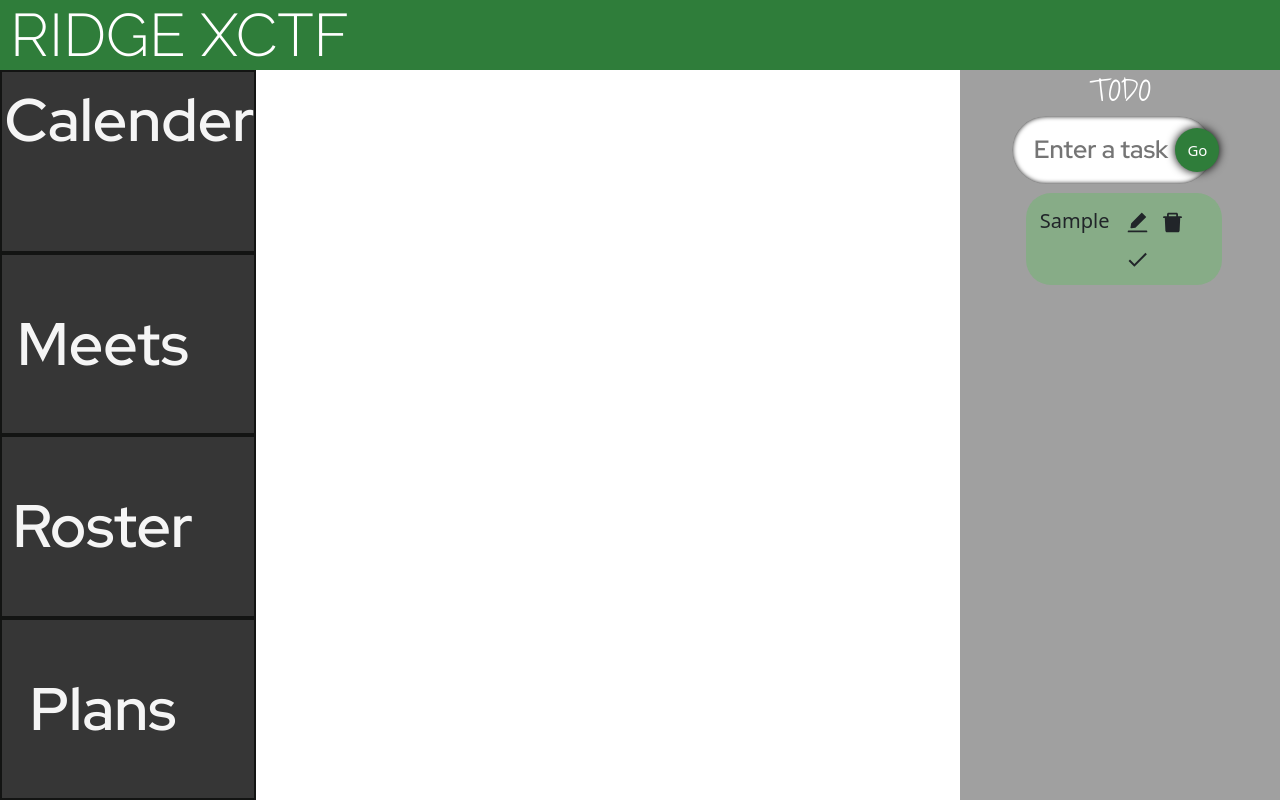
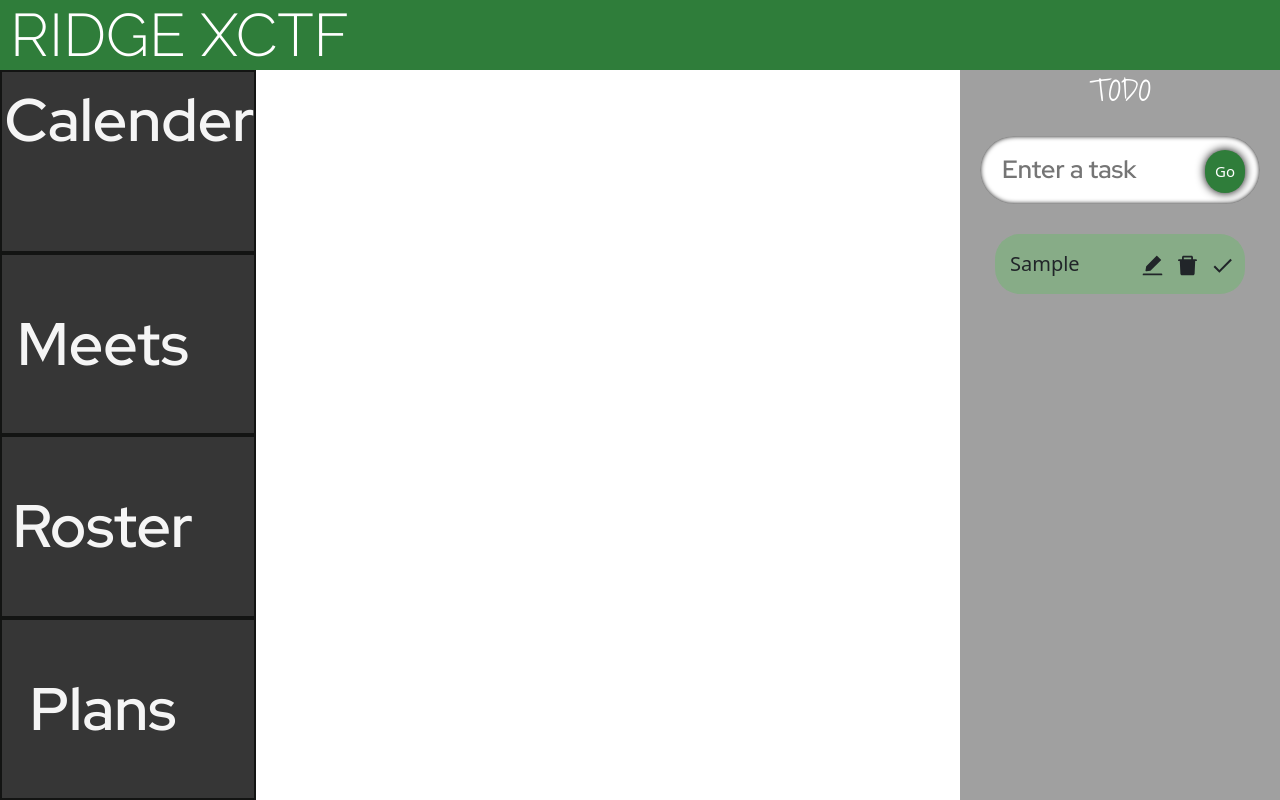
Before and after one commit to kalebh11/Ridge-XCTF-Summer-Project, a React (Create React App) app: page / in a window 1280 px wide. Both pictures are taken after typing "Sample" into the empty fields and a click on the button "Go". Built offline with nearby package versions, Linux system fonts and the light colour scheme.

Commit message:
fixed todo list

```diff
--- a/src/App.scss
+++ b/src/App.scss
@@ -106,28 +106,26 @@
  }
  .input{
   display:flex;
-  width: 90%;
+  width: 100%;
   align-items: center;
  }
 .inputBox{
-width: 70%;
+  width: 100%;
   border-radius: 40px;
   padding: 15px 22px;
   font-size: 25px;
   border: none;
   transition: 0.2s;
   box-shadow: inset 0 0 5px black;
-margin-left: 18%;
+  margin: 20px;
   font-family: 'Red Hat Display', sans-serif;
-
 }
-.input_submit{
-  position: absolute;
-  width: 44px;
-  height: 44px;
-  margin: 12px;
+.todo-button {
+  position:absolute;
+  left: -75px;
+  top: -20px;
+  padding: 10px;
   border-radius: 50px;
-  right: 3.8%;
   border: none;
   font-size: 15px;
   background-color: #2f7d3a;
@@ -142,22 +140,26 @@ font-family: 'Red Hat Display', sans-serif;
     box-shadow: 0 0 5px black;
   }
 }
-.todos{
+.relative-container {
+  position: relative;
+}
+.todo {
+  &.container {
     display:flex;
-  justify-content: space-evenly;
-  width: 90%;
-  flex-wrap: wrap;
+    flex-direction: column;
+    width: 100%;
+    padding-right:35px;
+    padding-left:35px;
   }
-.todoSingle{
+  & .task {
     display: flex;
-  width:68%;
+    width:100%;
     border-radius: 25px;
-  padding: 3%;
-  margin-top: 3%;
+    padding: 10px;
+    margin-top: 10px;
     background-color: rgb(135, 172, 135);
-  margin-left: 14%;
-}
-.todoSingleText{
+    height: 60px;
+    & .text {
       flex: 1;
       padding: 5px;
       border: none;
@@ -165,27 +167,20 @@ font-family: 'Red Hat Display', sans-serif;
       &:focus{
         outline:none;
       }
+      &.edit {
+        border-radius: 25px;
+        background-color: rgb(135, 172, 135);
+        &:focus{
+          box-shadow: 0 0 5px black;
+        }
+      }
+    }
+  }
 }
 .icon{
   margin-left: 10px;
   font-size: 25px;
   cursor: pointer;
-}
-@media (max-width: 700px){
-  .input{
-    width:95%;
-  }
-  .todos{
-    width: 95%;
-  }
-  .todoSingle{
-    width:100%;
-  }
-}
-@media (max-width: 1200px){
-  .todoSingle{
-    width: 40%;
-  }
 }
 .header{
   display:flex;
--- a/src/components/SingleTodo.tsx
+++ b/src/components/SingleTodo.tsx
@@ -2,8 +2,6 @@ import React, { useEffect, useRef, useState } from "react";
 import { Todo } from "../model";
 import { AiFillDelete, AiFillEdit } from "react-icons/ai";
 import { MdDone } from "react-icons/md";
-import TodoList from "./TodoList";
-import TodoInput from "./TodoInput";
 type Props = {
   todo: Todo;
   todos: Todo[];
@@ -12,7 +10,8 @@ type Props = {
 const SingleTodo = ({ todo, todos, setTodos }: Props) => {
   const [edit, setEdit] = useState<boolean>(false);
   const [editTodo, setEditTodo] = useState<string>(todo.todo);
-  const handleDone = (id: number) => {
+  const handleDone = (e: any, id: number) => {
+    e.preventDefault();
     setTodos(
       todos.map((todo) =>
         todo.id === id ? { ...todo, isDone: !todo.isDone } : todo
@@ -36,35 +35,23 @@ const SingleTodo = ({ todo, todos, setTodos }: Props) => {
   }, [edit]);
 
   return (
-    <form className="todoSingle" onSubmit={(e) => handleEdit(e, todo.id)}>
+    <form className="task" onSubmit={(e) => handleEdit(e, todo.id)}>
       {edit ? (
-        <input
-          ref={inputRef}
-          value={editTodo}
-          onChange={(e) => setEditTodo(e.target.value)}
-          className="todoSingleText"
-        />
-      ) : todo.isDone ? (
-        <s className="todoSingleText">{todo.todo}</s>
-      ) : (
-        <span className="todoSingleText">{todo.todo}</span>
-      )}
+        <input ref={inputRef} value={editTodo} onChange={(e) => setEditTodo(e.target.value)} className="text edit" />
+      ) : todo.isDone ? (<s className="text">{todo.todo}</s>) : (<span className="text">{todo.todo}</span>)}
 
       <div>
-        <span
-          className="icon"
-          onClick={() => {
-            if (!edit && !todo.isDone) {
-              setEdit(!edit);
-            }
-          }}
-        >
+        <span className="icon" onClick={() => {
+          if (!edit && !todo.isDone) {
+            setEdit(!edit);
+          }
+        }}>
           <AiFillEdit />
         </span>
         <span className="icon" onClick={() => handleDelete(todo.id)}>
           <AiFillDelete />
         </span>
-        <span className="icon" onClick={() => handleDone(todo.id)}>
+        <span className="icon" onClick={(e) => handleDone(e,todo.id)}>
           <MdDone />
         </span>
       </div>
--- a/src/components/TodoInput.tsx
+++ b/src/components/TodoInput.tsx
@@ -16,7 +16,9 @@ const TodoInput = ({todo, setTodo, handleAdd}: Props) =>
         onChange = {(e) => setTodo(e.target.value)}
         placeholder = "Enter a task"
         className = 'inputBox'/>
-        <button className = "input_submit" type = "submit"> Go</button>
+        <div className="relative-container">
+            <button className = "todo-button" type = "submit"> Go</button>
+        </div>
     </form>
  )
 
--- a/src/components/TodoList.tsx
+++ b/src/components/TodoList.tsx
@@ -8,7 +8,7 @@ interface Props {
 }
 const TodoList: React.FC<Props> = ({ todos, setTodos }) => {
   return (
-    <div className="todos">
+    <div className="todo container">
       {todos.map((todo) => (
         <SingleTodo
           todo={todo}
```
Lines whose indentation alone changed are shown as unchanged.
